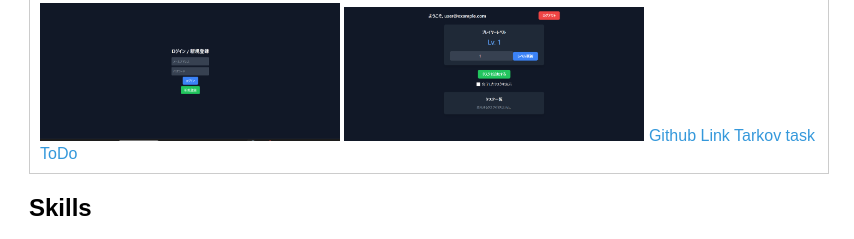
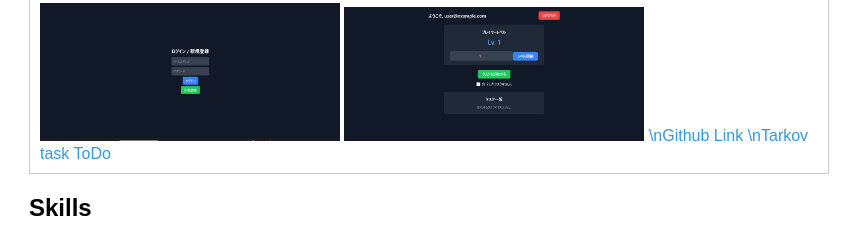
Before and after one commit to sk-0908/sk-0908.github.io, a plain HTML site: page index.html in a window 1280 px wide. Shown: the part 2820-3059 px from the top of the page, 211-1065 px from the left. Drawn offline with Linux system fonts and the light colour scheme.

Commit message:
Update index.html

```diff
--- a/index.html
+++ b/index.html
@@ -51,8 +51,8 @@
             <p>FPSゲームである『Escape from Tarkov』のタスク（ミッション）を管理する風のTodoアプリです。詳しくはReadmeを。</p>
             <img src="img/image.png" style="width: 300px; height: auto;">
             <img src="img/image01.png" style="width: 300px; height: auto;">
-            <a href="https://github.com/sk-0908/tarkov-task-todo" target="_blank">Github Link</a>
-            <a href="https://tarkov-task-todo.vercel.app/" target="_blank">Tarkov task ToDo</a>
+            <a href="https://github.com/sk-0908/tarkov-task-todo" target="_blank">\nGithub Link</a>
+            <a href="https://tarkov-task-todo.vercel.app/" target="_blank">\nTarkov task ToDo</a>
         </div>
     </section>
 
```
